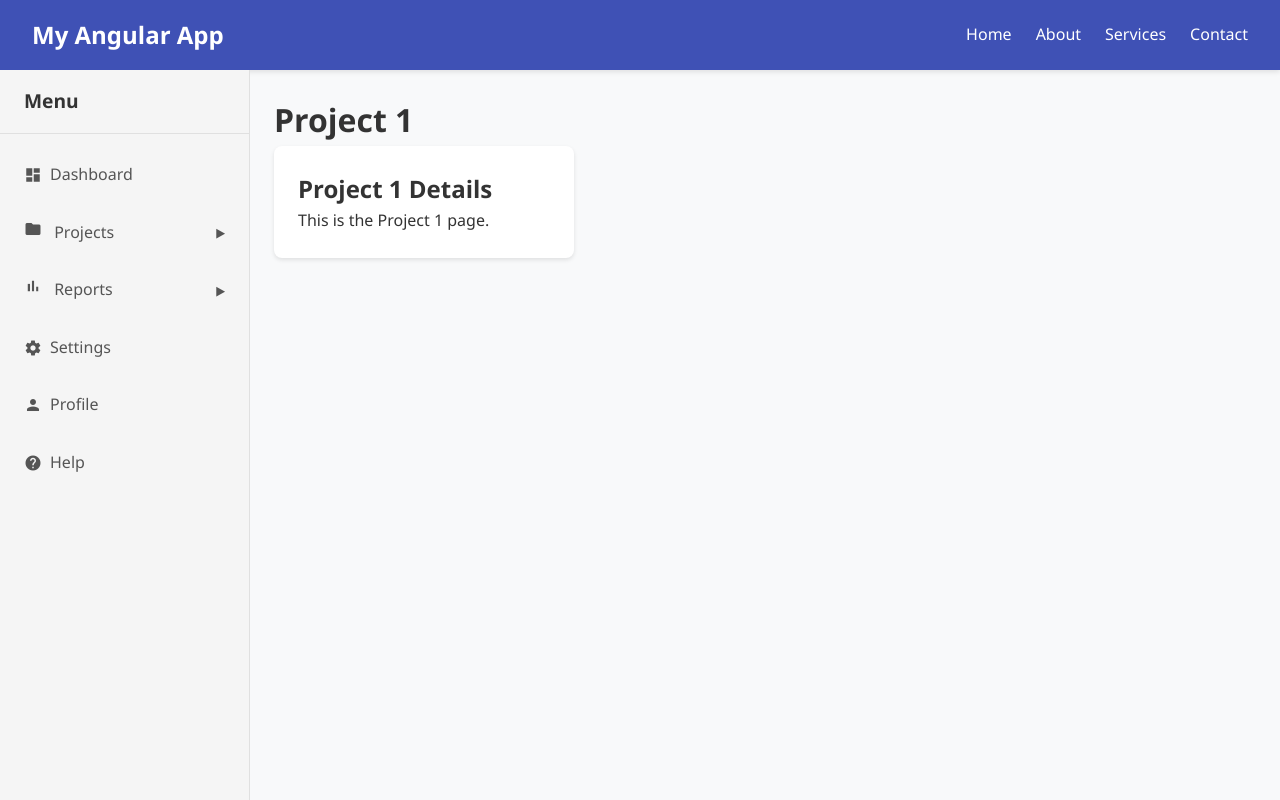
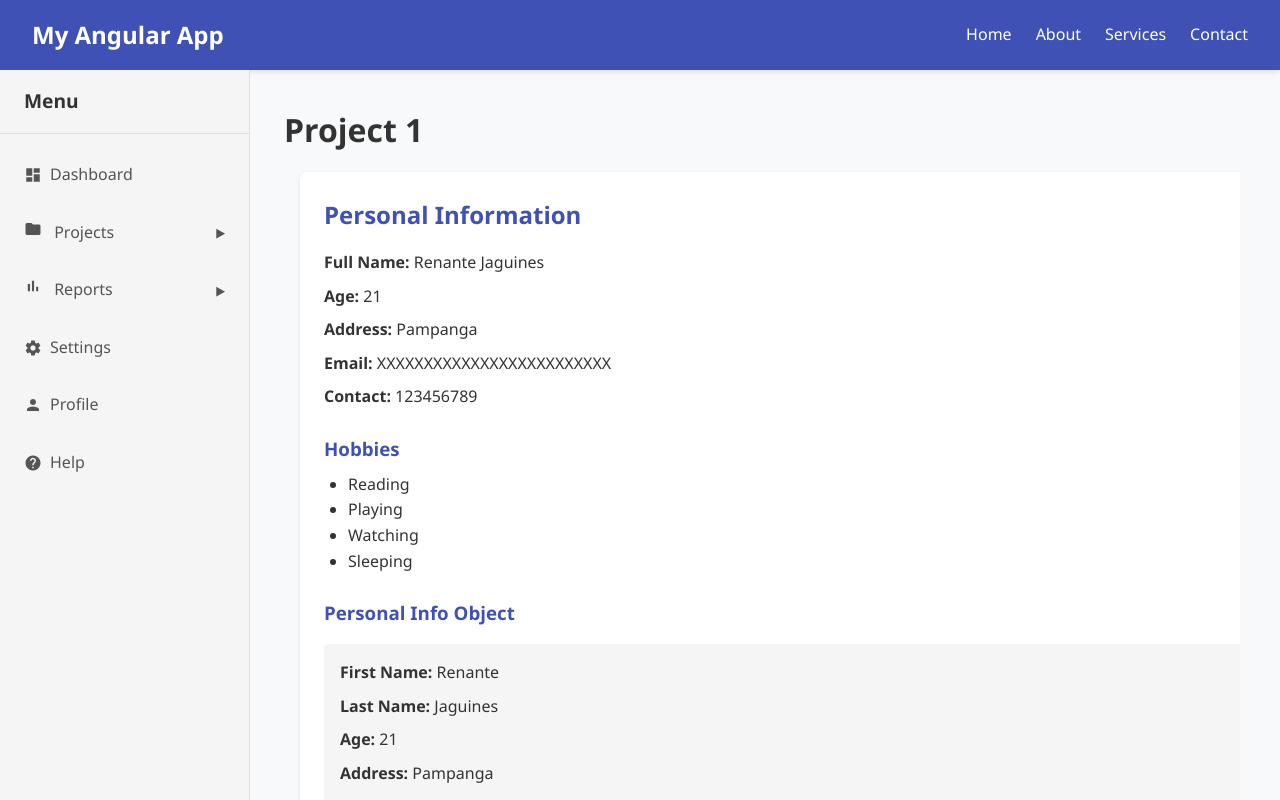
Before and after one commit to reyjager/myAngular, an Angular app: page /projects/project1 in a window 1280 px wide. Built offline with nearby package versions, Linux system fonts and the light colour scheme.

Commit message:
initial commit angular

```diff
--- a/src/app/app.component.ts
+++ b/src/app/app.component.ts
@@ -6,7 +6,7 @@ import { MainContentComponent } from './components/main-content/main-content.com
 
 @Component({
   selector: 'app-root',
-  imports: [RouterOutlet, HeaderComponent, SidebarComponent, MainContentComponent],
+  imports: [HeaderComponent, SidebarComponent, MainContentComponent],
   templateUrl: './app.component.html',
   styleUrl: './app.component.scss',
   standalone: true
--- a/src/app/components/main-content/main-content.component.ts
+++ b/src/app/components/main-content/main-content.component.ts
@@ -7,15 +7,25 @@ import { RouterOutlet } from '@angular/router';
   imports: [RouterOutlet],
   template: `
     <main class="main-content">
+      <div class="container-sm">
         <router-outlet></router-outlet>
+      </div>
     </main>
   `,
-  styles: [`
+  styles: [
+    `
       .main-content {
         flex: 1;
         padding: 1.5rem;
+        height: calc(100vh - 20px);
+        width: calc(100% - 400px);
         overflow-y: auto;
+        overflow-x: auto;
+        margin: 10px;
       }
-  `]
+
+
+    `,
+  ],
 })
 export class MainContentComponent {}
--- /dev/null
+++ b/src/app/pages/projects/project1/project1.component.html
@@ -0,0 +1,48 @@
+<div class="content-header">
+  <h1>Project 1</h1>
+</div>
+<div class="content-body">
+  <div class="card">
+    <h2>Personal Information</h2>
+    <p><strong>Full Name:</strong> {{ firstName }} {{ lastName }}</p>
+    <p><strong>Age:</strong> {{ age }}</p>
+    <p><strong>Address:</strong> {{ address }}</p>
+    <p><strong>Email:</strong> {{ email }}</p>
+    <p><strong>Contact:</strong> {{ contact }}</p>
+
+    <h3>Hobbies</h3>
+    <ul>
+      <li *ngFor="let hobby of hobbies">{{ hobby }}</li>
+    </ul>
+
+    <h3>Personal Info Object</h3>
+    <div class="object-info">
+      <p><strong>First Name:</strong> {{ personalInfo.firstName }}</p>
+      <p><strong>Last Name:</strong> {{ personalInfo.lastName }}</p>
+      <p><strong>Age:</strong> {{ personalInfo.age }}</p>
+      <p><strong>Address:</strong> {{ personalInfo.address }}</p>
+      <p><strong>Email:</strong> {{ personalInfo.email }}</p>
+      <p><strong>Contact:</strong> {{ personalInfo.contact }}</p>
+
+      <h4>Hobbies from Object</h4>
+      <ul>
+        <li *ngFor="let hobby of personalInfo.hobbies">{{ hobby }}</li>
+      </ul>
+    </div>
+
+    <h3>Personal Info Object</h3>
+    <div class="object-info">
+      <p><strong>First Name:</strong> {{ personalInfo.firstName }}</p>
+      <p><strong>Last Name:</strong> {{ personalInfo.lastName }}</p>
+      <p><strong>Age:</strong> {{ personalInfo.age }}</p>
+      <p><strong>Address:</strong> {{ personalInfo.address }}</p>
+      <p><strong>Email:</strong> {{ personalInfo.email }}</p>
+      <p><strong>Contact:</strong> {{ personalInfo.contact }}</p>
+
+      <h4>Hobbies from Object</h4>
+      <ul>
+        <li *ngFor="let hobby of personalInfo.hobbies">{{ hobby }}</li>
+      </ul>
+    </div>
+  </div>
+</div>
--- /dev/null
+++ b/src/app/pages/projects/project1/project1.component.scss
@@ -0,0 +1,48 @@
+.content-body {
+  padding: 1rem;
+
+
+}
+// show the scrollable
+
+
+.card {
+  background-color: white;
+  border-radius: 8px;
+  box-shadow: 0 2px 4px rgba(0, 0, 0, 0.1);
+  padding: 1.5rem;
+  width: 100vw;
+}
+
+h2 {
+  color: #3f51b5;
+  margin-top: 0;
+  margin-bottom: 1rem;
+}
+
+h3 {
+  color: #3f51b5;
+  margin-top: 1.5rem;
+  margin-bottom: 0.5rem;
+}
+
+h4 {
+  color: #3f51b5;
+  margin-top: 1rem;
+  margin-bottom: 0.5rem;
+}
+
+p {
+  margin-bottom: 0.5rem;
+}
+
+ul {
+  padding-left: 1.5rem;
+}
+
+.object-info {
+  margin-top: 1rem;
+  padding: 1rem;
+  background-color: #f5f5f5;
+  border-radius: 4px;
+}
--- a/src/app/pages/projects/project1/project1.component.ts
+++ b/src/app/pages/projects/project1/project1.component.ts
@@ -1,32 +1,33 @@
 import { Component } from '@angular/core';
+import { NgFor } from '@angular/common';
 
 @Component({
   selector: 'app-project1',
   standalone: true,
-  template: `
-    <div class="content-header">
-      <h1>Project 1</h1>
-    </div>
-    <div class="content-body">
-      <div class="card">
-        <h2>Project 1 Details</h2>
-        <p>This is the Project 1 page.</p>
-      </div>
-    </div>
-  `,
-  styles: [`
-    .content-body {
-      display: grid;
-      grid-template-columns: repeat(auto-fill, minmax(300px, 1fr));
-      gap: 1.5rem;
-    }
-
-    .card {
-      background-color: white;
-      border-radius: 8px;
-      box-shadow: 0 2px 4px rgba(0, 0, 0, 0.1);
-      padding: 1.5rem;
-    }
-  `]
+  imports: [NgFor],
+  templateUrl: './project1.component.html',
+  styleUrl: './project1.component.scss'
 })
-export class Project1Component {}
+export class Project1Component {
+ //how to declare variable
+ name:string="Renante Jaguines";
+// i want to declare all my personal info here
+firstName:string="Renante";
+lastName:string="Jaguines";
+age:number=21;
+address:string="Pampanga";
+email:string="XXXXXXXXXXXXXXXXXXXXXXXXX";
+contact:number=123456789;
+//how to declare array
+hobbies:string[]=["Reading","Playing","Watching","Sleeping"];
+//how to declare object
+personalInfo:any={
+  firstName:"Renante",
+  lastName:"Jaguines",
+  age:21,
+  address:"Pampanga",
+  email:"XXXXXXXXXXXXXXXXXXXXXXXXX",
+  contact:123456789,
+  hobbies:["Reading","Playing","Watching","Sleeping"]
+}
+}
```
Lines whose indentation alone changed are shown as unchanged.
